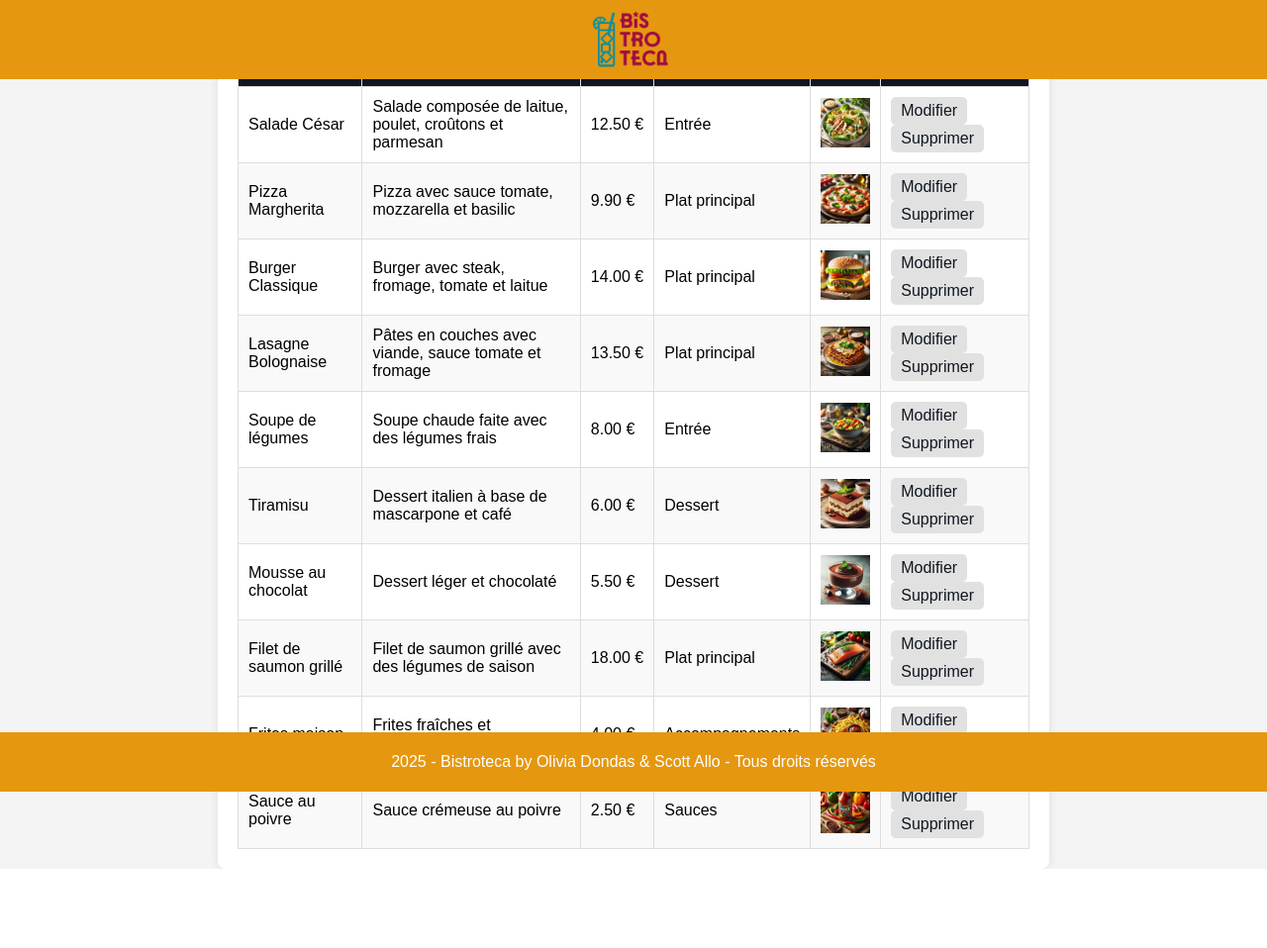
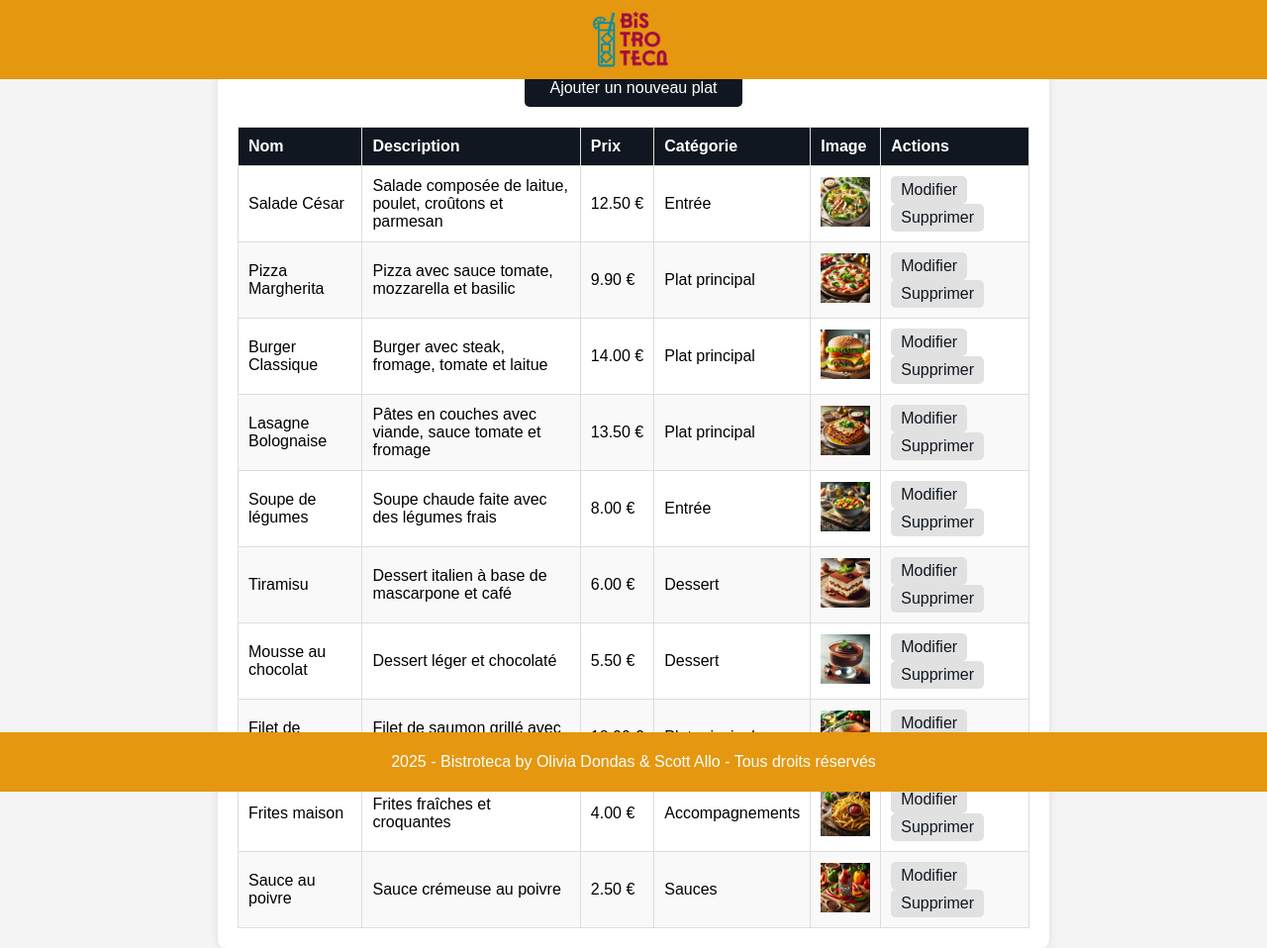
Before and after one commit to scott-allo/gestionnaire-de-menu, a PHP site: page /menu/gestion.php in a window 1280 px wide. Shown: the whole page at 99% size. Before the commit the page ends 878 px from the top, so only its background shows below. Run offline with PHP 8.4, Linux system fonts and the light colour scheme; data comes from the database, SQL or seed files in the repository; some web fonts are replaced.

Commit message:
ajustement sur  gestion.css

```diff
--- a/styles/gestion.css
+++ b/styles/gestion.css
@@ -5,9 +5,10 @@
   display: flex;
   justify-content: center;
   align-items: flex-start;
+  padding-top: 10vh; /* Évite le chevauchement avec le header */
+  padding-bottom: 60px;
   min-height: 100vh;
   margin: 0;
-  padding: 0;
   flex-direction: column;
 }
 
```
